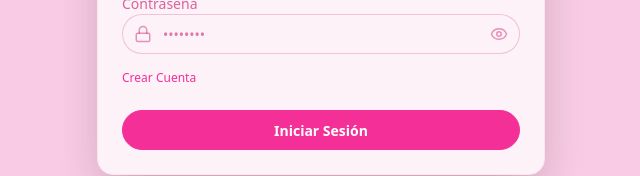
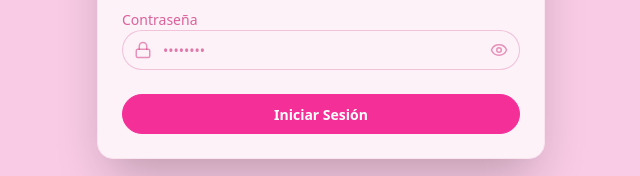
Before and after one commit to JossPolanco/NearU, a React (Vite) app: page / in a window 1280 px wide. Shown: the part 479-655 px from the top of the page, without its empty margins (319-959 px from the left). Built offline with nearby package versions, Linux system fonts and the light colour scheme; no server answers.

Commit message:
feat: remove link

```diff
--- a/src/pages/user/Login.jsx
+++ b/src/pages/user/Login.jsx
@@ -119,7 +119,7 @@
                                 )}
                             </div>
 
-                            <div className="flex justify-start text-sm">
+                            {/* <div className="flex justify-start text-sm">
                                 <button
                                     type="button"
                                     className="link link-primary link-hover font-medium text-xs"
@@ -127,7 +127,7 @@
                                 >
                                     Crear Cuenta
                                 </button>
-                            </div>
+                            </div> */}
 
                             {loginMutation.isError && (
                                 <div className="alert alert-error text-sm py-3 px-4 rounded-xl flex items-start gap-2 shadow-sm">
```
